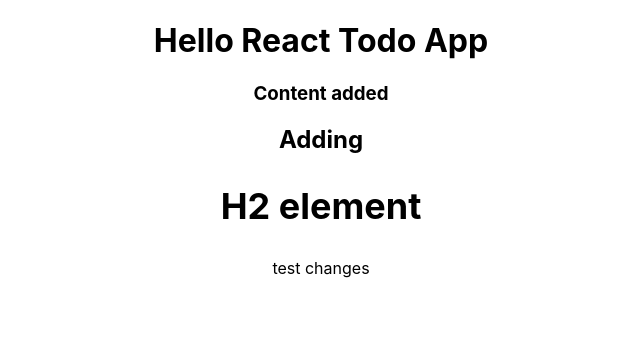
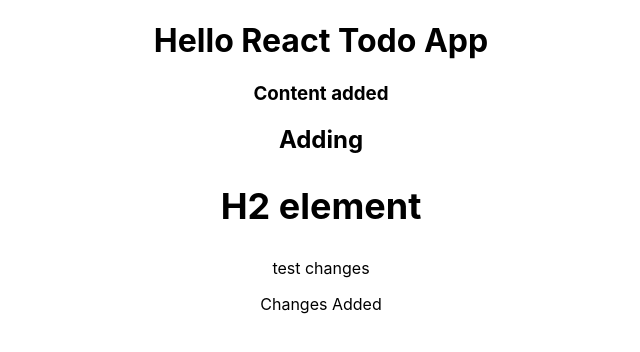
Before and after one commit to bhavesh-shahdadpuri/react-todo, a React (Create React App) app: page / in a window 1280 px wide. Shown: the top 352 px of the page, without its empty margins (319-959 px from the left). Built offline with nearby package versions, Linux system fonts and the light colour scheme.

Commit message:
Branch added

```diff
--- a/src/App.js
+++ b/src/App.js
@@ -12,6 +12,8 @@
       </h2>
 
       <p>test changes</p>
+
+      <p>Changes Added</p>
     </div>
   )
 }
```
